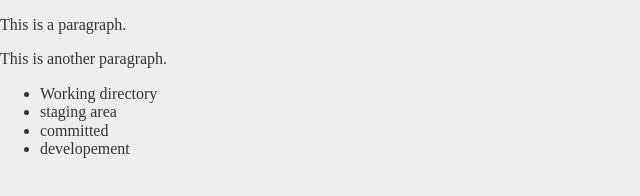
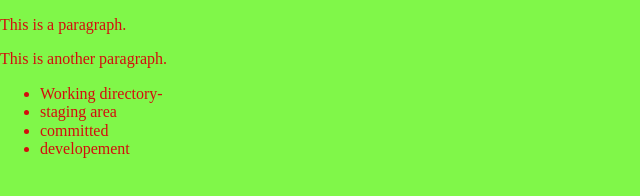
Before and after one commit to rajkumarmvr565/git-sample, a plain HTML site: page index.html in a window 1280 px wide. Shown: the whole page, without its empty margins (0-640 px from the left). Drawn offline with Linux system fonts and the light colour scheme.

Commit message:
background color changed as green

```diff
--- a/css/style.css
+++ b/css/style.css
@@ -1,4 +1,4 @@
 body{
-    background-color: #eeeeee;
-    color: #333333;
+    background-color: #80f749;
+    color: #d30d0d;
 }
--- a/index.html
+++ b/index.html
@@ -10,7 +10,7 @@
 <p>This is a paragraph.</p>
 <p>This is another paragraph.</p>
 <ul>
-    <li>Working directory</li>
+    <li>Working directory-</li>
     <li>staging area</li>
     <li>committed </li>
     <li>developement</li>
```
